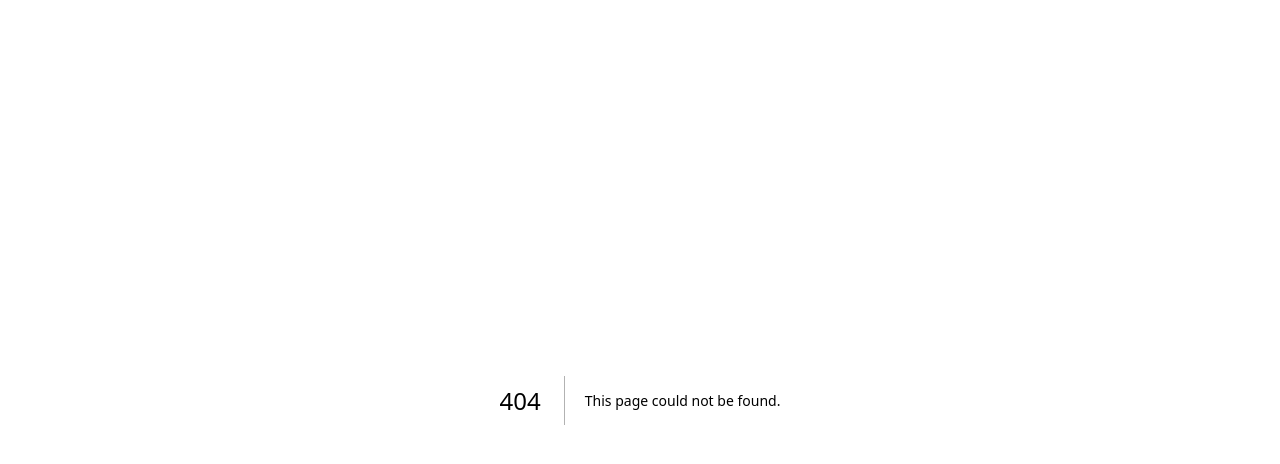
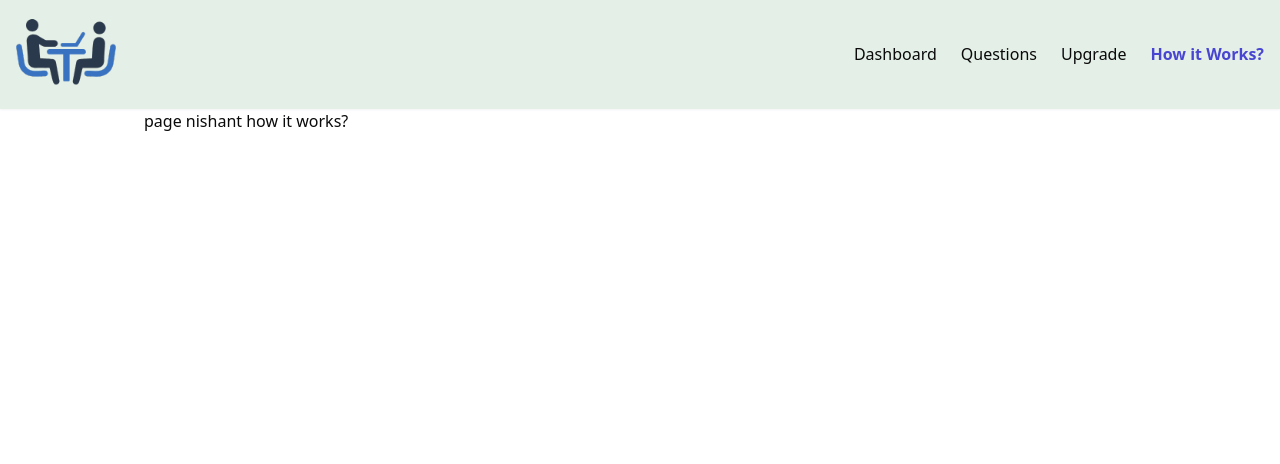
Before and after one commit to charlinishant/Ai-interview-mock, a Next.js app: page /dashboard/how in a window 1280 px wide. Before the commit this address had no page. Shown: the top 464 px of the page. Built offline with nearby package versions, Linux system fonts and the light colour scheme.

Commit message:
Add files via upload

```diff
--- /dev/null
+++ b/app/dashboard/how/page.jsx
@@ -0,0 +1,9 @@
+import React from 'react'
+
+function page() {
+  return (
+    <div>page nishant how it works?</div>
+  )
+}
+
+export default page
```
